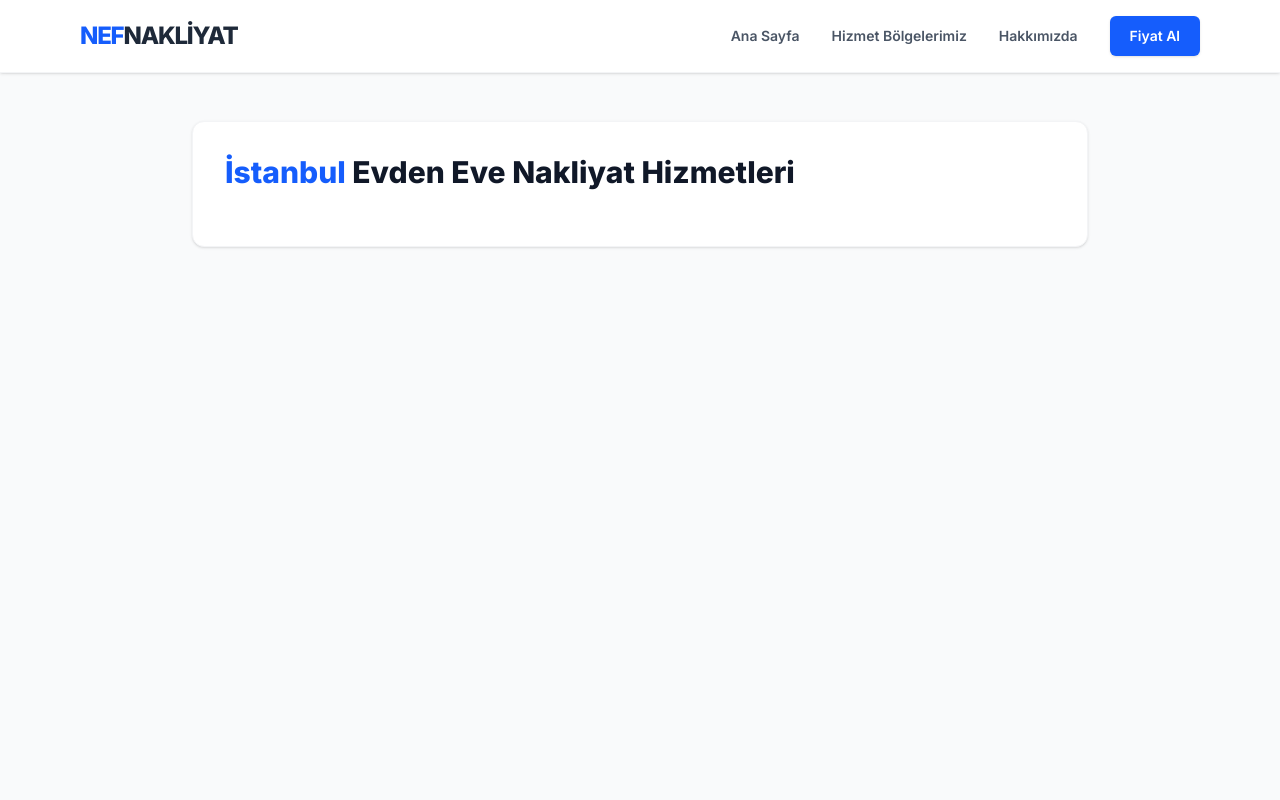
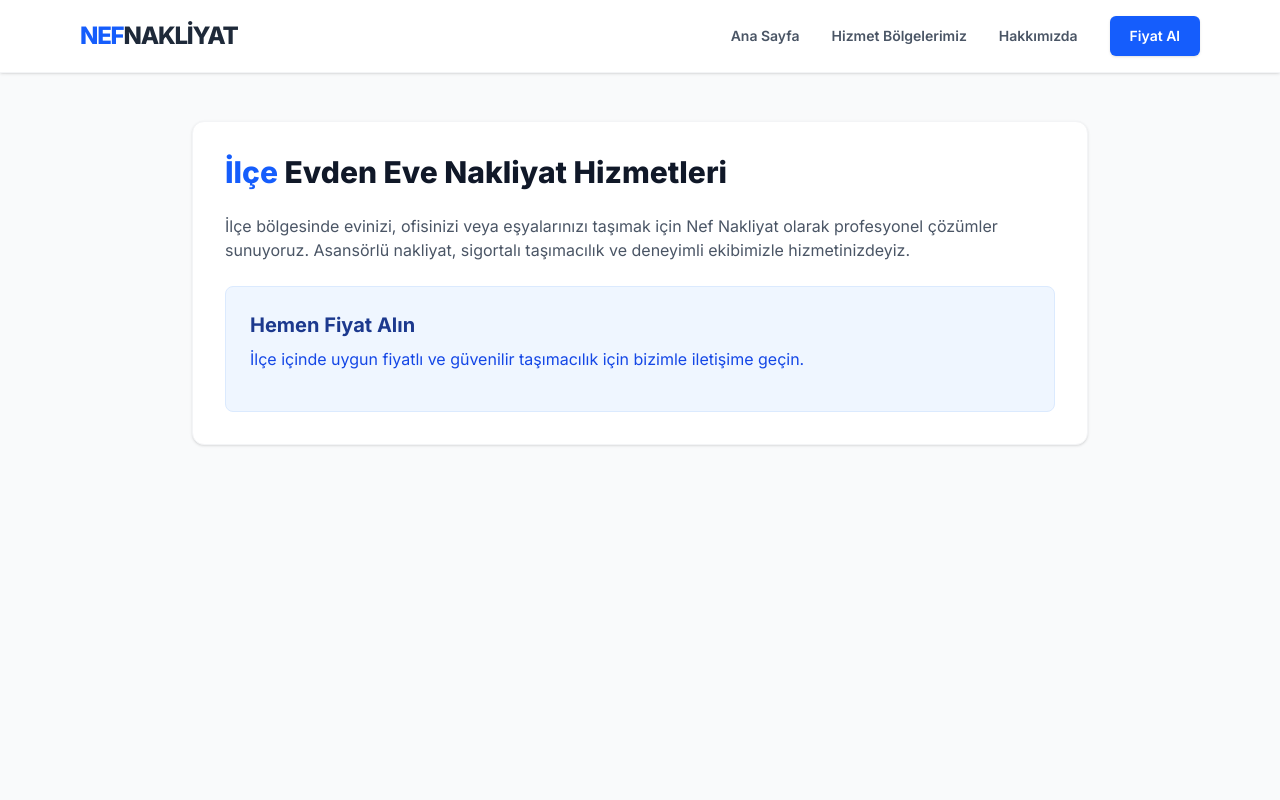
Before and after one commit to mertceng09901/akkale-nakliyat, a Next.js app: page /nakliyat-hizmeti/ilce in a window 1280 px wide. Shown: the top 800 px of the page. Built offline with nearby package versions, Linux system fonts and the light colour scheme.

Commit message:
build hatasi fix

```diff
--- a/src/app/nakliyat-hizmeti/ilce/page.tsx
+++ b/src/app/nakliyat-hizmeti/ilce/page.tsx
@@ -1,7 +1,11 @@
-import { nakliyeIlceleri } from '@/utils/ilceler';
+import { nakliyeIlceleri } from '../../../utils/ilceler';
 
-// Tip tanımlamalarını kaldırdık (JavaScript uyumlu hale getirdik)
-export async function generateMetadata({ params }) {
+// Tip tanımlamaları: Next.js 16'da params bir Promise olarak gelir
+interface PageProps {
+  params: Promise<{ ilce: string }>;
+}
+
+export async function generateMetadata({ params }: PageProps) {
   const { ilce: slug } = await params;
 
   const ilceVerisi = nakliyeIlceleri.find((i) => i.slug === slug);
@@ -19,20 +23,30 @@ export async function generateMetadata({ params }) {
   };
 }
 
-export default async function NakliyeHizmetiPage({ params }) {
+export default async function NakliyeHizmetiPage({ params }: PageProps) {
   const { ilce: slug } = await params;
 
   const ilceVerisi = nakliyeIlceleri.find((i) => i.slug === slug);
-  const ilceAdi = ilceVerisi ? ilceVerisi.isim : 'İstanbul';
+  const ilceAdi = ilceVerisi ? ilceVerisi.isim : 'İlçe';
 
   return (
     <main className="min-h-screen bg-gray-50 py-12 px-4 sm:px-6 lg:px-8">
-      {/* Sayfa içeriği aynı kalabilir */}
       <div className="max-w-4xl mx-auto bg-white p-8 rounded-xl shadow-sm border border-gray-100">
         <h1 className="text-3xl font-extrabold text-gray-900 mb-6">
           <span className="text-blue-600">{ilceAdi}</span> Evden Eve Nakliyat Hizmetleri
         </h1>
-        {/* ... geri kalan içerik ... */}
+
+        <p className="text-gray-600 mb-6">
+          {ilceAdi} bölgesinde evinizi, ofisinizi veya eşyalarınızı taşımak için Nef Nakliyat olarak profesyonel çözümler sunuyoruz.
+          Asansörlü nakliyat, sigortalı taşımacılık ve deneyimli ekibimizle hizmetinizdeyiz.
+        </p>
+
+        <div className="bg-blue-50 p-6 rounded-lg border border-blue-100">
+          <h2 className="text-xl font-bold text-blue-900 mb-2">Hemen Fiyat Alın</h2>
+          <p className="text-blue-700 mb-4">
+            {ilceAdi} içinde uygun fiyatlı ve güvenilir taşımacılık için bizimle iletişime geçin.
+          </p>
+        </div>
       </div>
     </main>
   );
```
